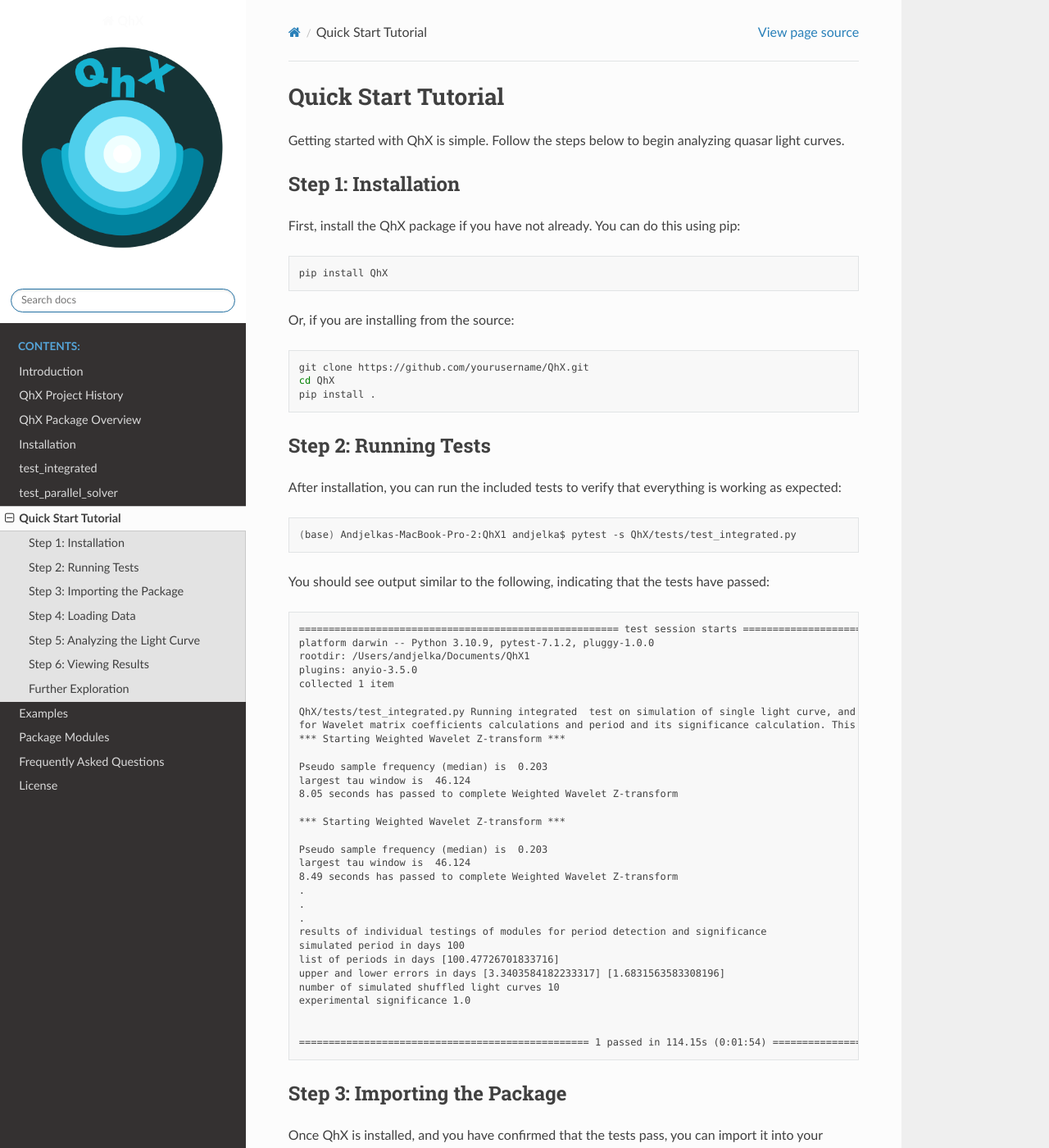
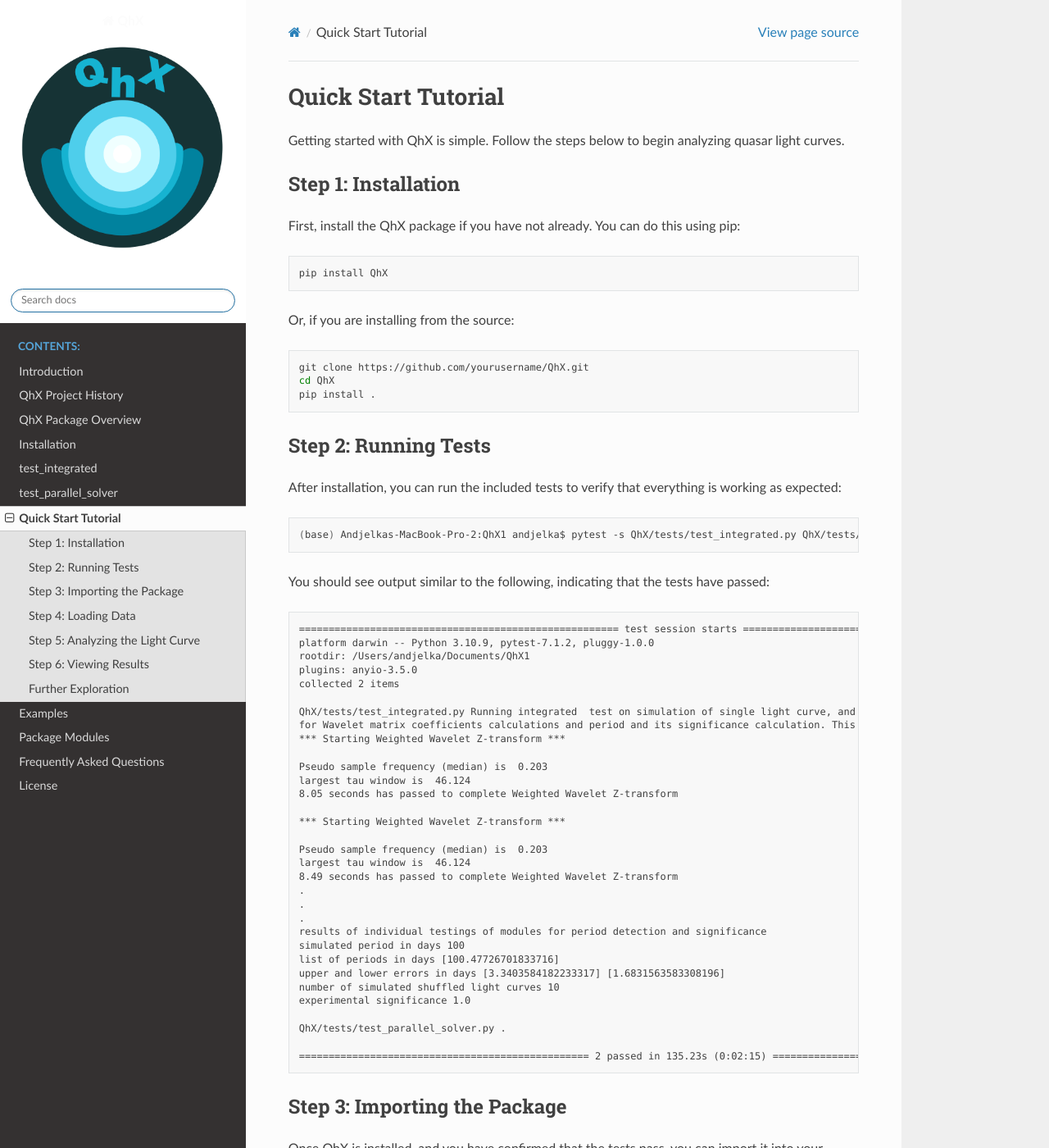
Before and after one commit to lionandjelka/QhX1, a Sphinx documentation site: the page built from source/quick_start.rst, in a window 1280 px wide and 1400 px high. Shown: the whole window at 82% size. Built offline with Sphinx 7.4.7 and the Read the Docs theme 2.0.0, drawn with Linux system fonts in a browser that asks for light colours; pages that are not in the unit, such as notebooks, are missing from menus.

Commit message:
Update quick start tests output to add new test
Former-commit-id: 0f9d67e22e8b107fa2dda31f7041441936d9386b

```diff
--- a/source/quick_start.rst
+++ b/source/quick_start.rst
@@ -27,7 +27,7 @@ After installation, you can run the included tests to verify that everything is
 
 .. code-block:: bash
 
-    (base) Andjelkas-MacBook-Pro-2:QhX1 andjelka$ pytest -s QhX/tests/test_integrated.py
+    (base) Andjelkas-MacBook-Pro-2:QhX1 andjelka$ pytest -s QhX/tests/test_integrated.py QhX/tests/test_parallel_solver.py
 
 You should see output similar to the following, indicating that the tests have passed:
 
@@ -38,7 +38,7 @@ You should see output similar to the following, indicating that the tests have p
     platform darwin -- Python 3.10.9, pytest-7.1.2, pluggy-1.0.0
     rootdir: /Users/andjelka/Documents/QhX1
     plugins: anyio-3.5.0
-    collected 1 item
+    collected 2 items
 
     QhX/tests/test_integrated.py Running integrated  test on simulation of single light curve, and functionalities of modules
     for Wavelet matrix coefficients calculations and period and its significance calculation. This may take time about 500-800 seconds...
@@ -63,8 +63,9 @@ You should see output similar to the following, indicating that the tests have p
     number of simulated shuffled light curves 10
     experimental significance 1.0
 
+    QhX/tests/test_parallel_solver.py .
 
-    ================================================= 1 passed in 114.15s (0:01:54) =================================================
+    ================================================= 2 passed in 135.23s (0:02:15) =================================================
 
 Step 3: Importing the Package
 -----------------------------
```
